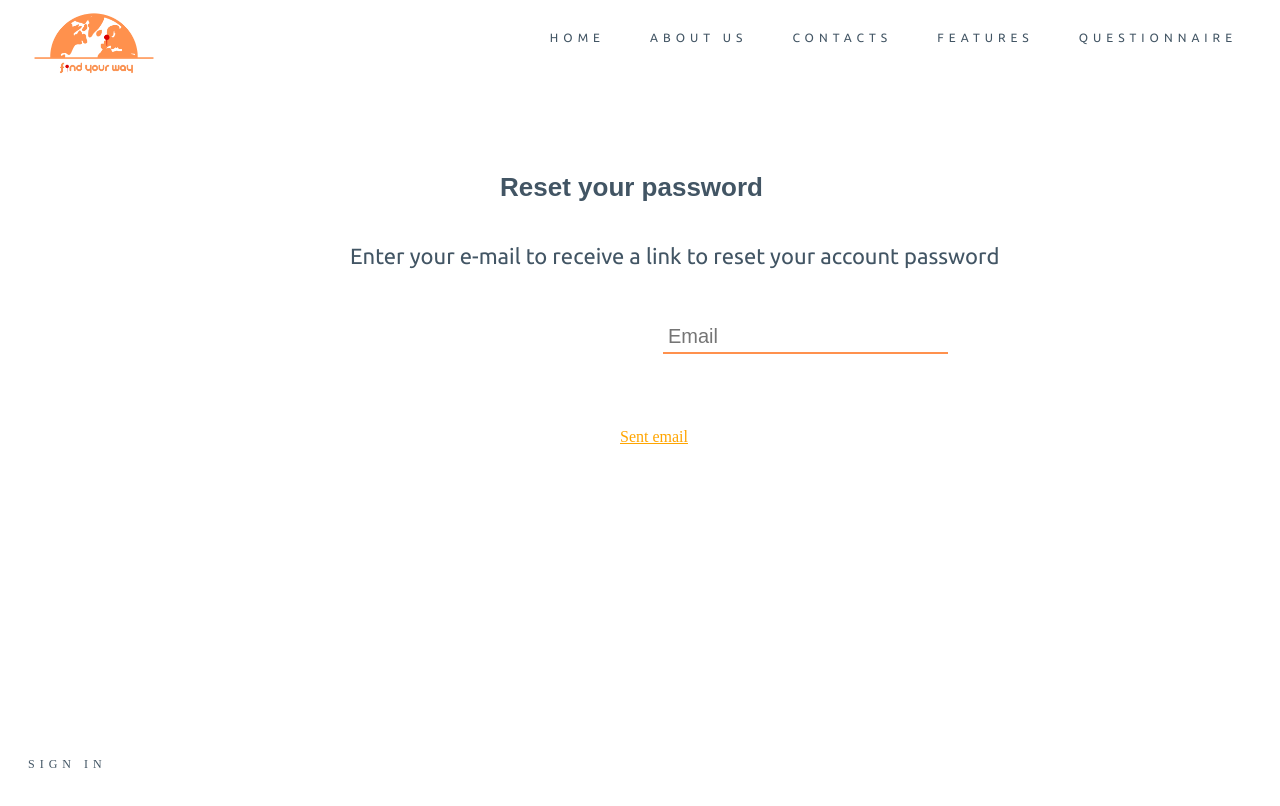
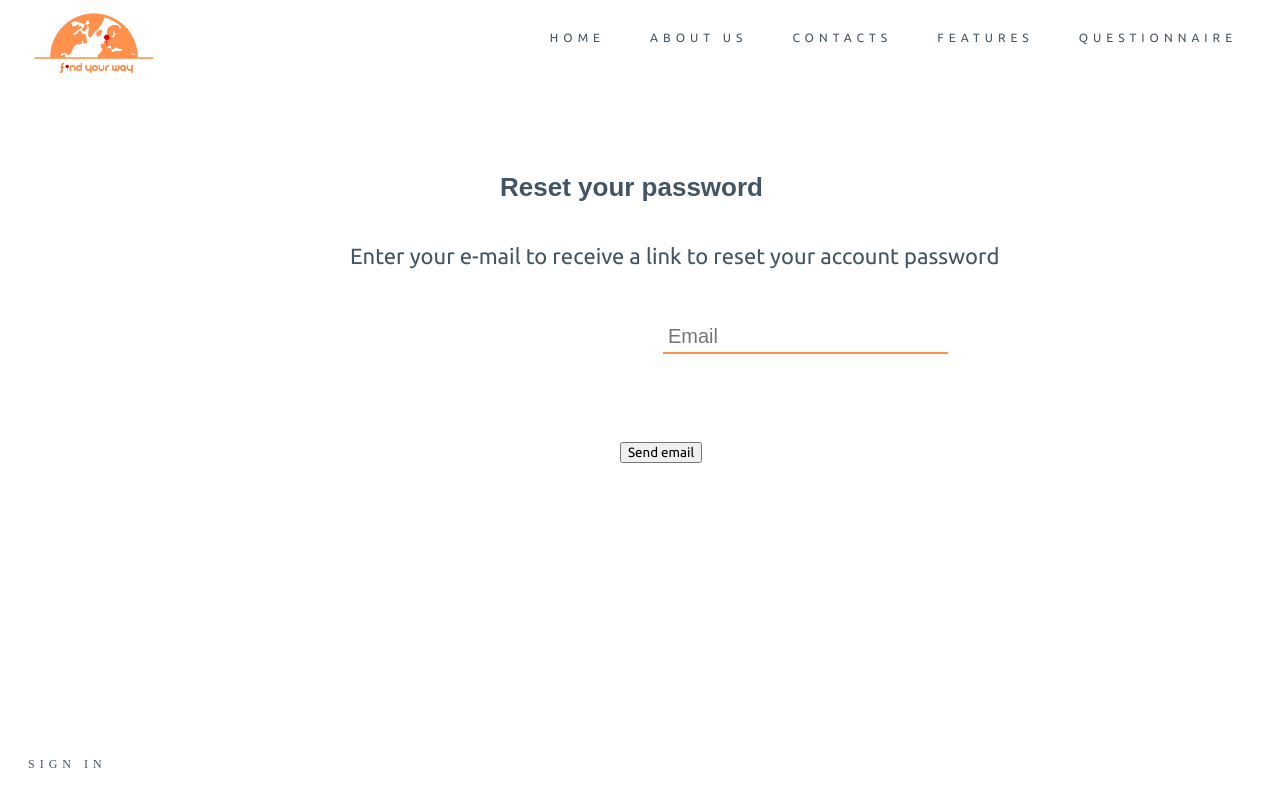
Before and after one commit to tatianayr/Find-Your-Way, a website: page public/esquecer.html in a window 1280 px wide. Drawn offline with Linux system fonts and the light colour scheme; a web font is replaced by a local one.

Commit message:
MUDANÇA

```diff
--- a/public/esquecer.html
+++ b/public/esquecer.html
@@ -36,7 +36,7 @@
             </tr>
           </table>
 
-    <p><a class="forgot_aa" href="recuperar.html">Sent email</a></p>
+    <button type="submit" name="password_reset_link" class="reset_button">Send email</button>
 
     </header>
     <footer>
--- a/public/stylesheets/login.css
+++ b/public/stylesheets/login.css
@@ -286,7 +286,7 @@ h4 {
 }
 .forgot_aa{
     margin-left: 620px;
-    color: orange;
+    color: #ffa500;
     margin-top: 30px;
 
 }
```
Also changed, not shown: public/imagens/logo.png (renamed from public/imagens/find your way(5).png).
